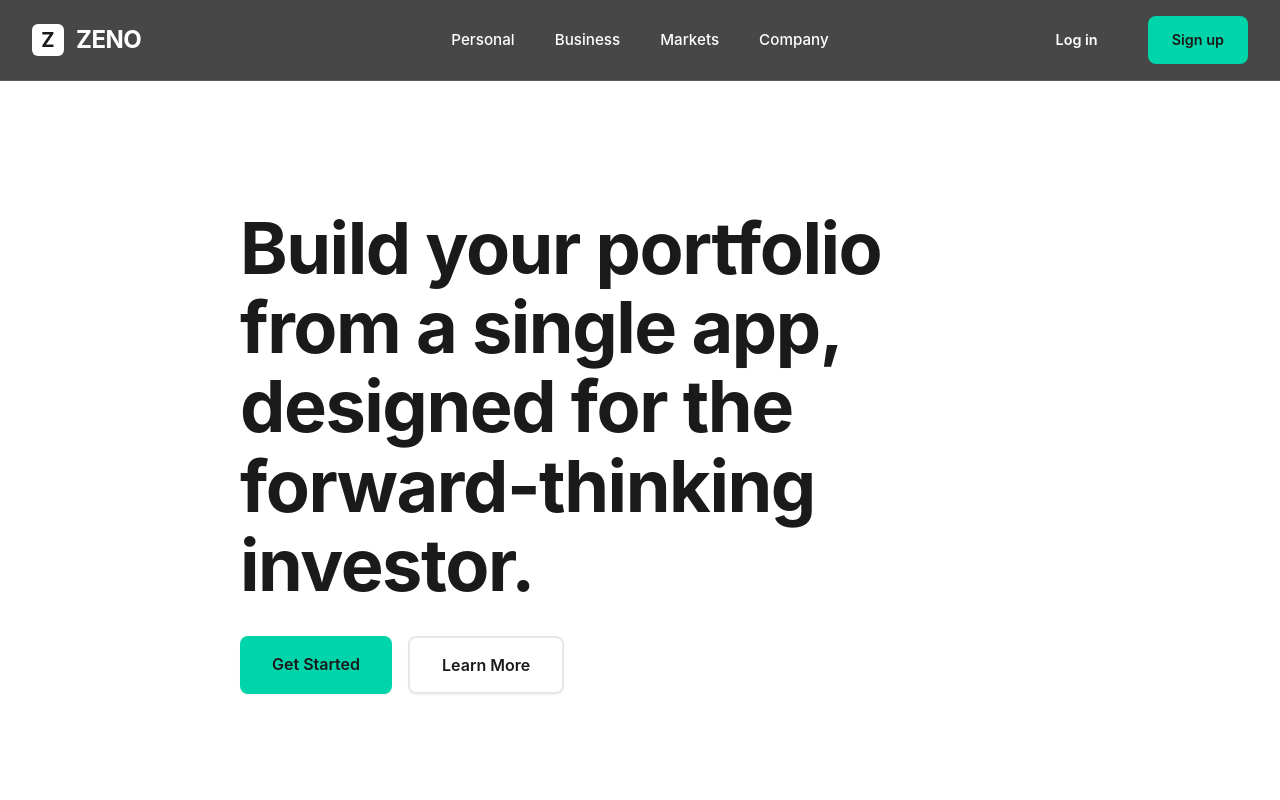
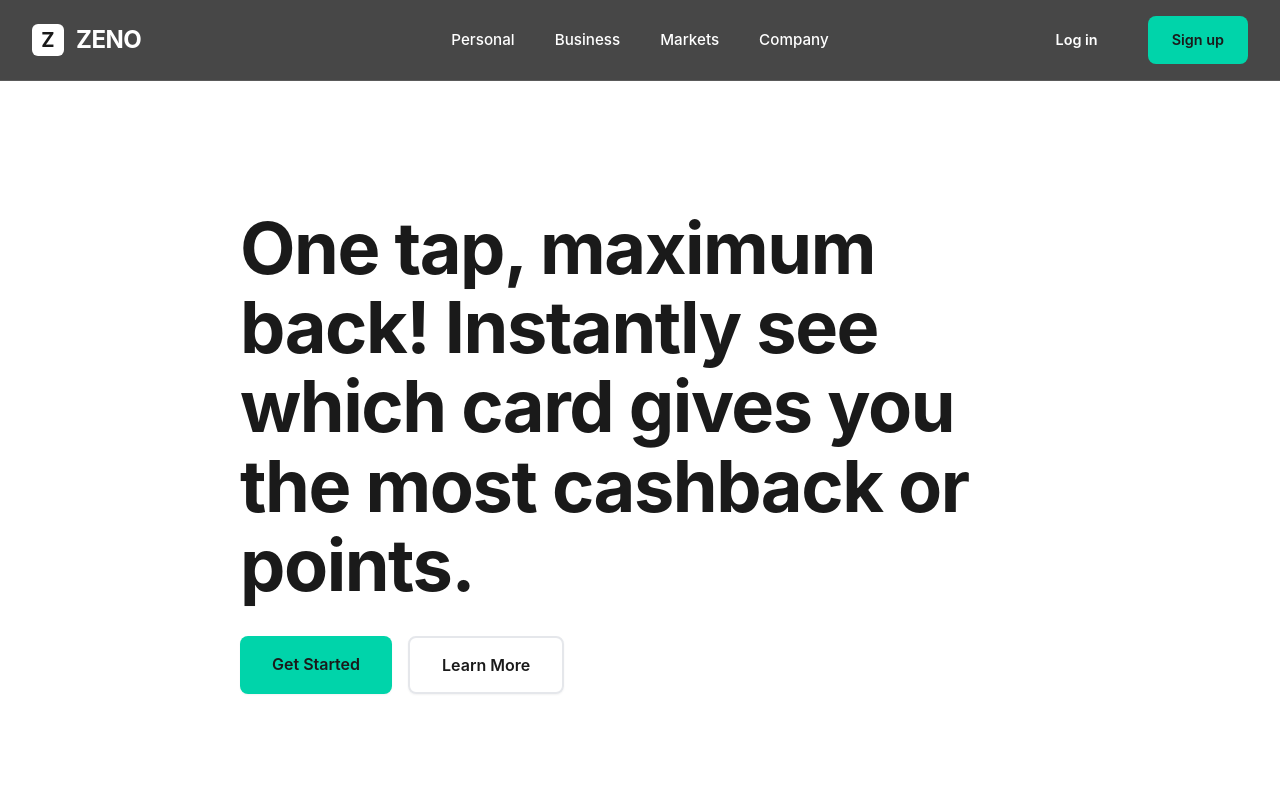
Before and after one commit to MarioSinclair/Zeno, a React (Vite) app in the folder client/: page / in a window 1280 px wide. Shown: the top 800 px of the page. Built offline with nearby package versions, Linux system fonts and the light colour scheme; no server answers.

Commit message:
home page slogan

```diff
--- a/client/src/home.jsx
+++ b/client/src/home.jsx
@@ -279,7 +279,7 @@ export default function Home() {
         <div className="hero-content">
           <Slide cascade damping={0.01} direction='None' triggerOnce>
             <h1 className="hero-title">
-              Build your portfolio from a single app, designed for the forward-thinking investor.
+            One tap, maximum back! Instantly see which card gives you the most cashback or points.
             </h1>
           </Slide>
           <div className="hero-actions">
```
